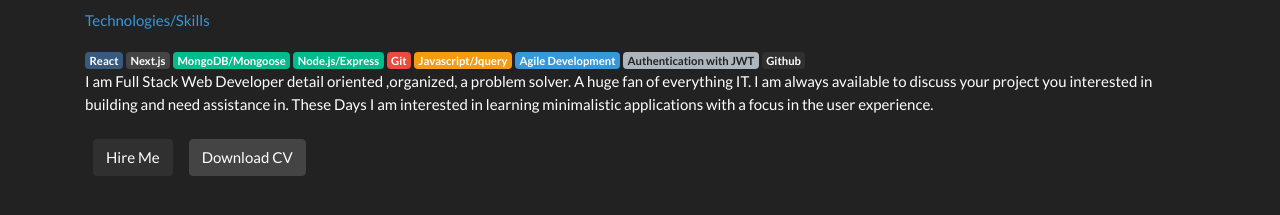
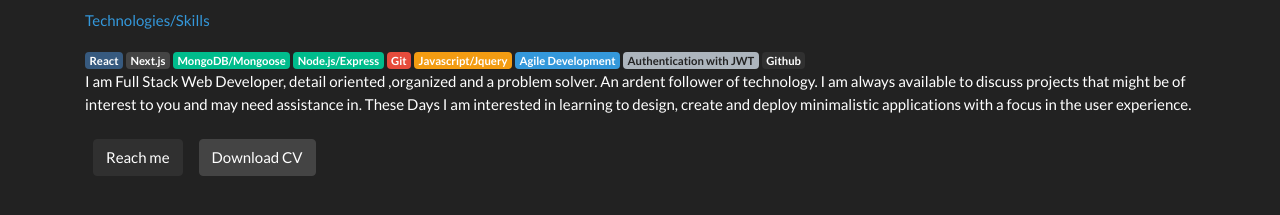
Before and after one commit to mahambabp/portfolio, a Next.js app: page /about in a window 1280 px wide. Shown: the part 571-786 px from the top of the page. Built offline with nearby package versions, Linux system fonts and the light colour scheme.

Commit message:
making things better

```diff
--- a/components/AboutMe.js
+++ b/components/AboutMe.js
@@ -17,8 +17,6 @@
       />
     </Media>
     <Media>
-
-
       <Media.Body>
         <h4>Brief</h4>
         <div className="Lead ">
@@ -36,15 +34,15 @@
           </div>
         </div>
         <p className="Lead">
-          I am Full Stack Web Developer detail oriented ,organized, a problem
-          solver. A huge fan of everything IT. I am always available to discuss
-          your project you interested in building and need assistance in. These
-          Days I am interested in learning minimalistic applications with a
-          focus in the user experience.
+          I am Full Stack Web Developer, detail oriented ,organized and a
+          problem solver. An ardent follower of technology. I am always
+          available to discuss projects that might be of interest to you and may
+          need assistance in. These Days I am interested in learning to design, create and deploy
+          minimalistic applications with a focus in the user experience.
         </p>
         <Link href="/contact">
           <button type="button" className="btn btn-dark m-2">
-            Hire Me
+            Reach me
           </button>
         </Link>
         <Link href="/static/files/BafanaMahambaCV.pdf">
@@ -53,7 +51,7 @@
           </button>
         </Link>
       </Media.Body>
-      </Media>
+    </Media>
   </div>
 );
 
```
Also changed, not shown: components/MyProjects.js (+16 -0 lines), 1 other file (tests, documents, lock files or other folders).
